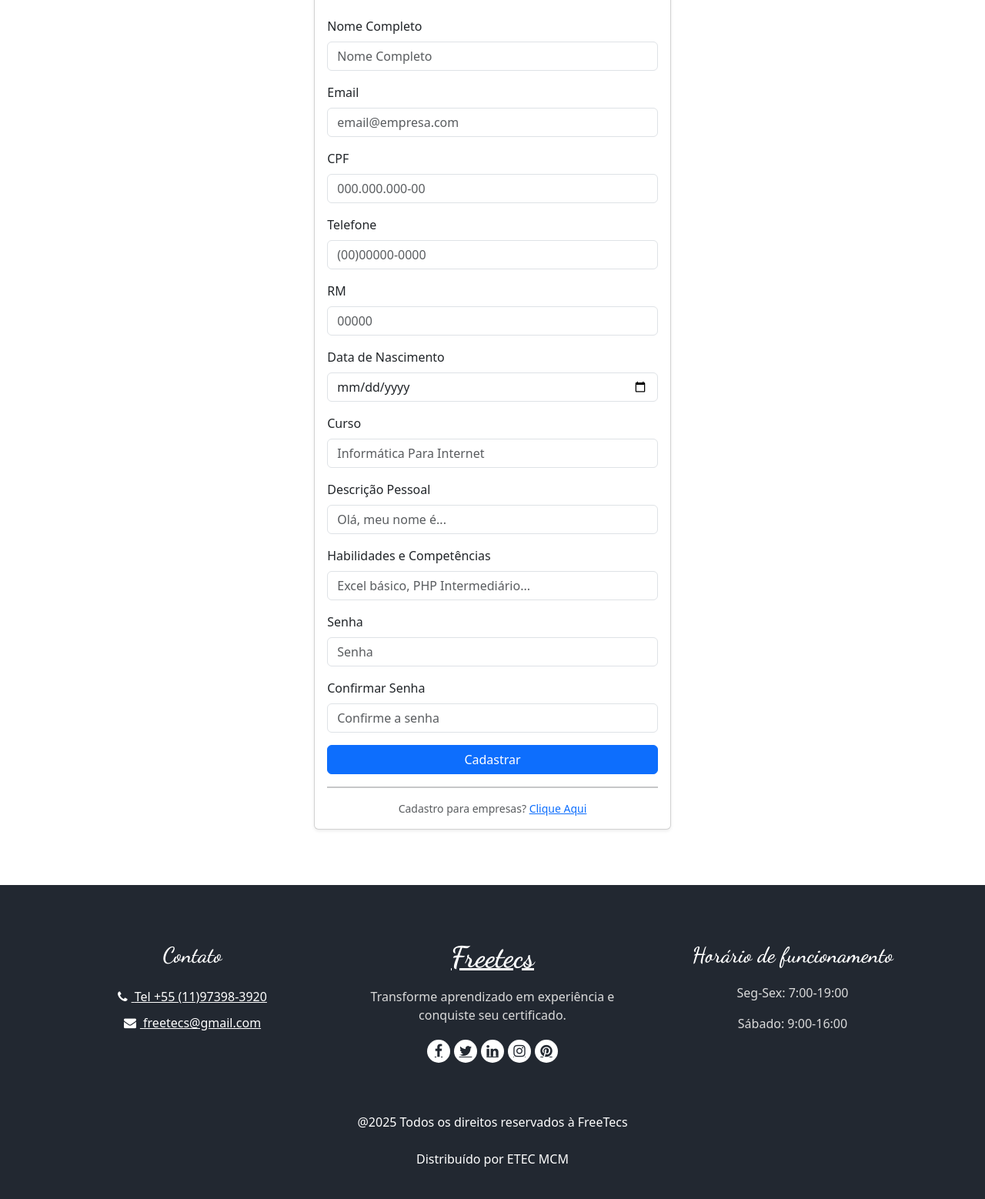
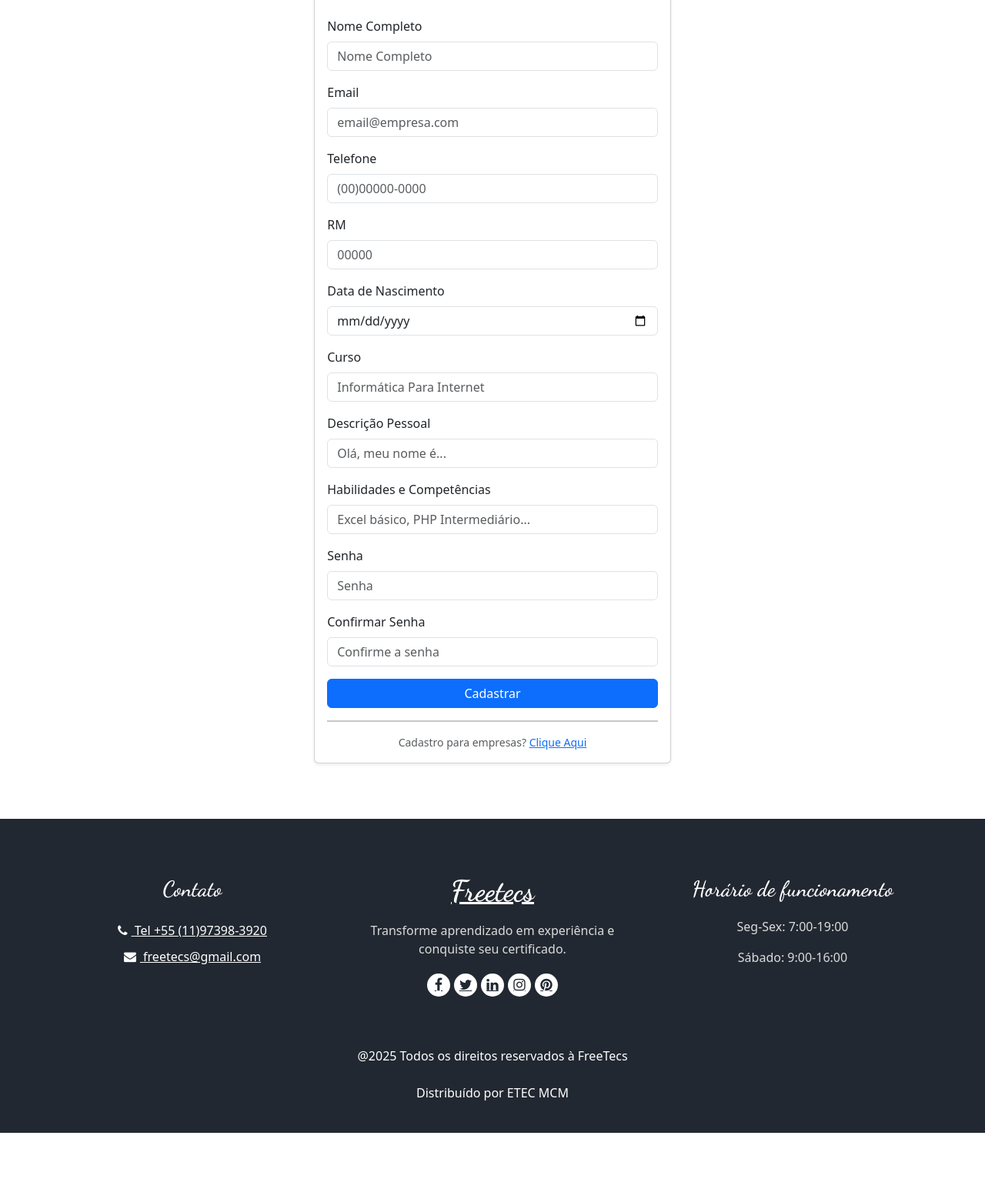
Before and after one commit to mayarasantanna2/empresajunior, a PHP site: page /cadastro.php in a window 1280 px wide. Shown: the part 309-1867 px from the top of the page at 77% size. After the commit the page ends 1781 px from the top, so only its background shows below. Run offline with PHP 8.4, Linux system fonts and the light colour scheme; some libraries are stand-ins or nearby versions; some web fonts are replaced.

Commit message:
finalizandocadastro

```diff
--- a/template/cadastro.php
+++ b/template/cadastro.php
@@ -36,7 +36,7 @@
   <br><br><br>
 
   <!-- main cadastro content -->
-  <section class="layout_padding-top" style="padding-top:120px;">
+  <section class="layout_padding-top"  style="padding-top:120px;">
     <div class="container">
       <div class="row justify-content-center">
         <div class="col-md-7 col-lg-5">
@@ -46,11 +46,11 @@
               </h3>
               <p class="text-center text-muted mb-4">Preencha os dados abaixo para criar sua conta na Freetecs</p>
 
-              <form id="cadastroForm" METHOD="POST" novalidate>
+              <form id="cadastroForm" METHOD="POST"action="cadastroaluno.php" novalidate>
 
                 <div class="form-group">
                   <label for="nome">Nome Completo</label>
-                  <input type="text" class="form-control" name="nomealuno" id="nome" placeholder="Nome Completo"
+                  <input type="text" class="form-control" name="nome_aluno" id="nome_aluno" placeholder="Nome Completo"
                     required>
                   <div class="invalid-feedback">
                     Por favor, digite seu nome.
@@ -59,30 +59,22 @@
 
                 <div class="form-group">
                   <label for="email">Email</label>
-                  <input type="email" class="form-control" name="emailaluno" id="emailaluno"
+                  <input type="email" class="form-control" name="email_aluno" id="email_aluno"
                     placeholder="email@empresa.com" required>
                   <div class="invalid-feedback">
                     Digite um email válido.
                   </div>
                 </div>
-
-                <div class="form-group">
-                  <label for="cpf">CPF</label>
-                  <input type="text" class="form-control" name="cpf" id="cpf" placeholder="000.000.000-00" required>
-                  <div class="invalid-feedback">
-                    Digite um CPF válido.
-                  </div>
-                </div>
                 <div class="form-group">
                   <label for="telefone">Telefone</label>
-                  <input type="tel" class="form-control" name="telefonealuno" id="telefone" placeholder="(00)00000-0000" required>
+                  <input type="tel" class="form-control" name="telefone_aluno" id="telefone" placeholder="(00)00000-0000" required>
                   <div class="invalid-feedback">
                     Digite o número de telefone.
                   </div>
                 </div>
                 <div class="form-group">
                   <label for="rm">RM</label>
-                  <input type="text" class="form-control" name="rm" id="rm" placeholder="00000" required>
+                  <input type="text" class="form-control" name="RM" id="RM" placeholder="00000" required>
                   <div class="invalid-feedback">
                     Digite um RM válido.
                   </div>
@@ -90,7 +82,7 @@
 
                 <div class="form-group">
                   <label for="datanasc">Data de Nascimento</label>
-                  <input type="date" class="form-control" name="dataaluno" id="datanasc" required>
+                  <input type="date" class="form-control" name="datanasc" id="datanasc" required>
                   <div class="invalid-feedback">
                     Idade Mínima de 15 anos.
                   </div>
@@ -99,7 +91,7 @@
 
                 <div class="form-group">
                   <label for="curso">Curso</label>
-                  <input type="text" class="form-control" name="cursoaluno" id="curso"
+                  <input type="text" class="form-control" name="curso" id="curso"
                     placeholder="Informática Para Internet" required>
                   <div class="invalid-feedback">
                     Digite seu curso.
@@ -108,7 +100,7 @@
 
                 <div class="form-group">
                   <label for="descricao">Descrição Pessoal</label>
-                  <input type="descricao" class="form-control" name="descaluno" id="descricao"
+                  <input type="descricao" class="form-control" name="descricao" id="descricao"
                     placeholder="Olá, meu nome é..." required>
                   <div class="invalid-feedback">
                     Digite sua Descrição Pessoal.
@@ -126,7 +118,7 @@
 
                 <div class="form-group">
                   <label for="password">Senha</label>
-                  <input type="password" class="form-control" name="senhaaluno" id="password" placeholder="Senha"
+                  <input type="password" class="form-control" name="senha_aluno" id="password" placeholder="Senha"
                     minlength="6" required>
                   <div class="invalid-feedback">
                     A senha precisa ter pelo menos 6 caracteres.
@@ -231,31 +223,6 @@
     });
 
 
-    // Máscara e validação CPF
-    document.addEventListener("DOMContentLoaded", () => {
-      const cpfInput = document.getElementById('cpf');
-
-      cpfInput.addEventListener('input', function (e) {
-        let v = e.target.value.replace(/\D/g, ''); // remove tudo que não for número
-
-        // aplica a máscara: 000.000.000-00
-        v = v.replace(/(\d{3})(\d)/, '$1.$2');
-        v = v.replace(/(\d{3})\.(\d{3})(\d)/, '$1.$2.$3');
-        v = v.replace(/(\d{3})\.(\d{3})\.(\d{3})(\d)/, '$1.$2.$3-$4');
-
-        e.target.value = v.substring(0, 14);
-
-        // valida se tem 11 números
-        const apenasNumeros = v.replace(/\D/g, '');
-        if (apenasNumeros.length < 11) {
-          cpfInput.setCustomValidity('CPF inválido');
-        } else {
-          cpfInput.setCustomValidity('');
-        }
-      });
-    });
-
-
     // Validação geral do formulário
     (function () {
       const form = document.getElementById('cadastroForm');
@@ -280,14 +247,11 @@
 
         // Exibe o modal de sucesso
         $('#cadastroSucessoModal').modal('show');
-
         // Limpa o formulário após fechar o modal
         $('#cadastroSucessoModal').on('hidden.bs.modal', function () {
           form.reset();
           form.classList.remove('was-validated');
         });
-      });
-    })();
   </script>
 
 </body>
--- a/template/conexao.php
+++ b/template/conexao.php
@@ -1,6 +1,6 @@
 <?php
     $host = 'localhost';
-    $dbname = 'freetec';
+    $dbname = 'freetecs';
     $user = 'root';
     $pass = '';
     try {
```
Also changed, not shown: template/precessacadastroaluno.php (+43 -42 lines).
